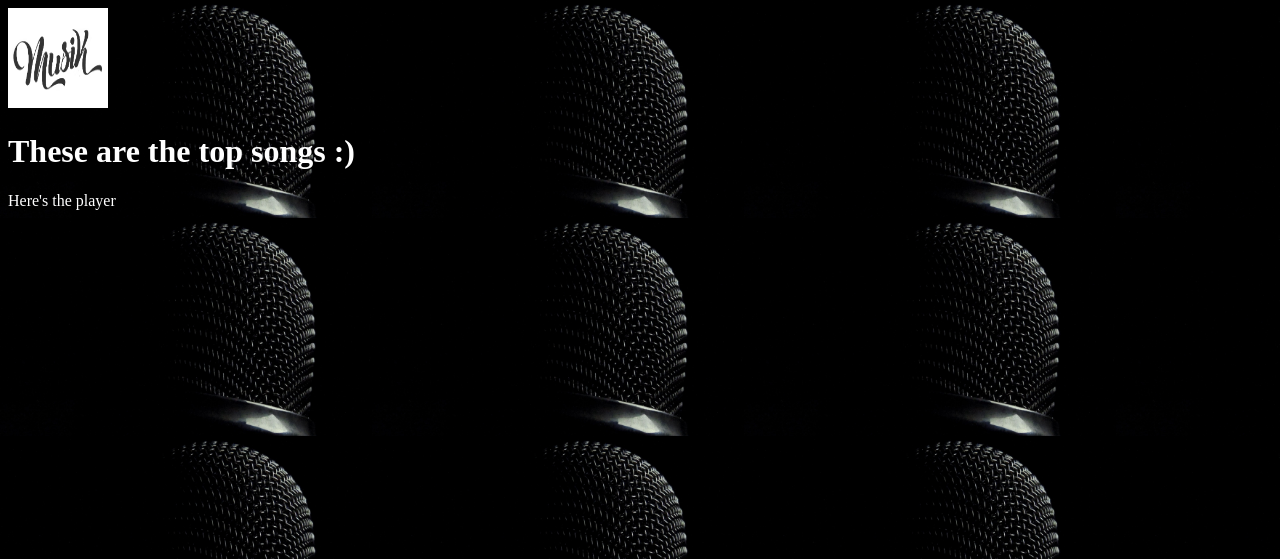
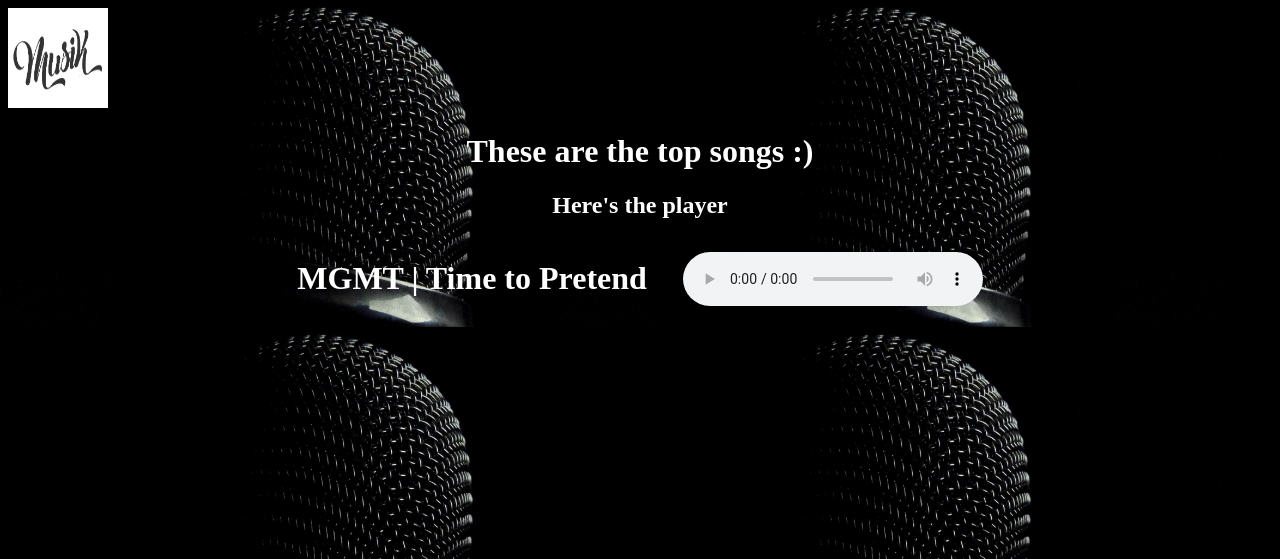
Before and after one commit to AldairCoronel/Musik, a Django app: page /top_songs in a window 1280 px wide. Shown: the top 559 px of the page. Run offline with Django 3.2, Linux system fonts and the light colour scheme.

Commit message:
Song and swag added

```diff
--- a/Musik/music/static/music/base.css
+++ b/Musik/music/static/music/base.css
@@ -3,6 +3,7 @@
     background-size: contain;
 }
 
-h1 {
+h1, h2 {
     color: white;
+    text-align: center;
 }
--- a/Musik/music/static/music/player.css
+++ b/Musik/music/static/music/player.css
@@ -1,6 +1,14 @@
-#player {
+.player {
     background-color: : white;
     display: inline-block;
     border: white;
     color: white;
+    position: relative;
 }
+
+.audio-container {
+    display: flex;
+    justify-content: center;
+    align-items: center;
+    position: relative;
+}
--- a/Musik/music/templates/music/index.html
+++ b/Musik/music/templates/music/index.html
@@ -6,4 +6,7 @@
 
 {% block body %}
     <h1> Welcome! </h1>
+    <br>
+
+    <h2> TOP SONGS <a href="top_songs"> HERE </a> </h2>
 {% endblock body %}
--- a/Musik/music/templates/music/player.html
+++ b/Musik/music/templates/music/player.html
@@ -1,3 +1,10 @@
 <!-- Player -->
 {% load static %}
-<div id='player'> Here's the player </div>
+<div id='player'> <h2> Here's the player </h2> </div>
+
+<div class="audio-container">
+<h1> MGMT | Time to Pretend </h1> <\br>
+<audio controls>
+    <source src="{% static "music/mgmt.mp3" %}" type="audio/mpeg" preload="preload">
+</audio>
+</div>
```
Also changed, not shown: 1 other file.
